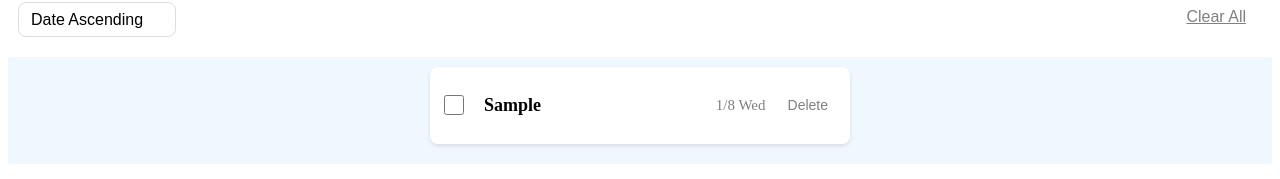
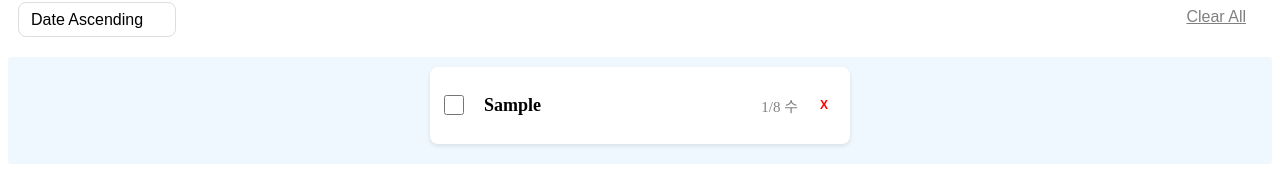
Before and after one commit to blackcat417/Vue-project, a Vue app: page / in a window 1280 px wide. Both pictures are taken after typing "Sample" into the empty fields and a click on the button "Add". Shown: the part 335-514 px from the top of the page. Built offline with nearby package versions, Linux system fonts and the light colour scheme.

Commit message:
deleteList

```diff
--- a/src/App.vue
+++ b/src/App.vue
@@ -3,7 +3,7 @@
     <TodoHeader />
     <TodoTitle />
     <TodoInput v-on:addItem="addOneItem" />
-    <TodoController />
+    <TodoController v-on:clearAll="clearAllItems" />
     <TodoList
       v-bind:propsdata="todoItems"
       v-on:removeItem="removeOneItem"
@@ -51,6 +51,10 @@ export default {
       localStorage.setItem(todoItem, JSON.stringify(value));
       this.todoItems.push(value);
     },
+    clearAllItems() {
+      this.todoItems = [];
+      localStorage.clear();
+    },
   },
   created() {
     if (localStorage.length > 0) {
--- a/src/components/TodoList.vue
+++ b/src/components/TodoList.vue
@@ -20,7 +20,7 @@
       <div class="list__right">
         <p class="list__date">{{ todoItem.date }}</p>
         <button class="list__delete" v-on:click="removeTodo(todoItem, index)">
-          <div class="blind">Delete</div>
+          <div class="blind">X</div>
         </button>
       </div>
     </li>
@@ -102,12 +102,13 @@ export default {
 
 .list__delete {
   background-color: transparent;
-  color: grey;
+  color: rgb(255, 0, 0);
+  font-weight: bold;
   border: none;
   border-radius: 8px;
   padding: 8px 12px;
   cursor: pointer;
-  font-size: 14px;
+  font-size: 12px;
 }
 
 .list__delete:hover {
--- a/src/components/getDate.js
+++ b/src/components/getDate.js
@@ -2,7 +2,7 @@ export default () => {
   const now = new Date();
   const month = now.getMonth() + 1;
   const date = now.getDate();
-  const weekList = new Array("Sun", "Mon", "Tue", "Wed", "Thu.", "Fri", "Sat");
+  const weekList = new Array("일", "월", "화", "수", "목", "금", "토");
   const week = weekList[now.getDay()];
   const time = now.getTime();
 
```
